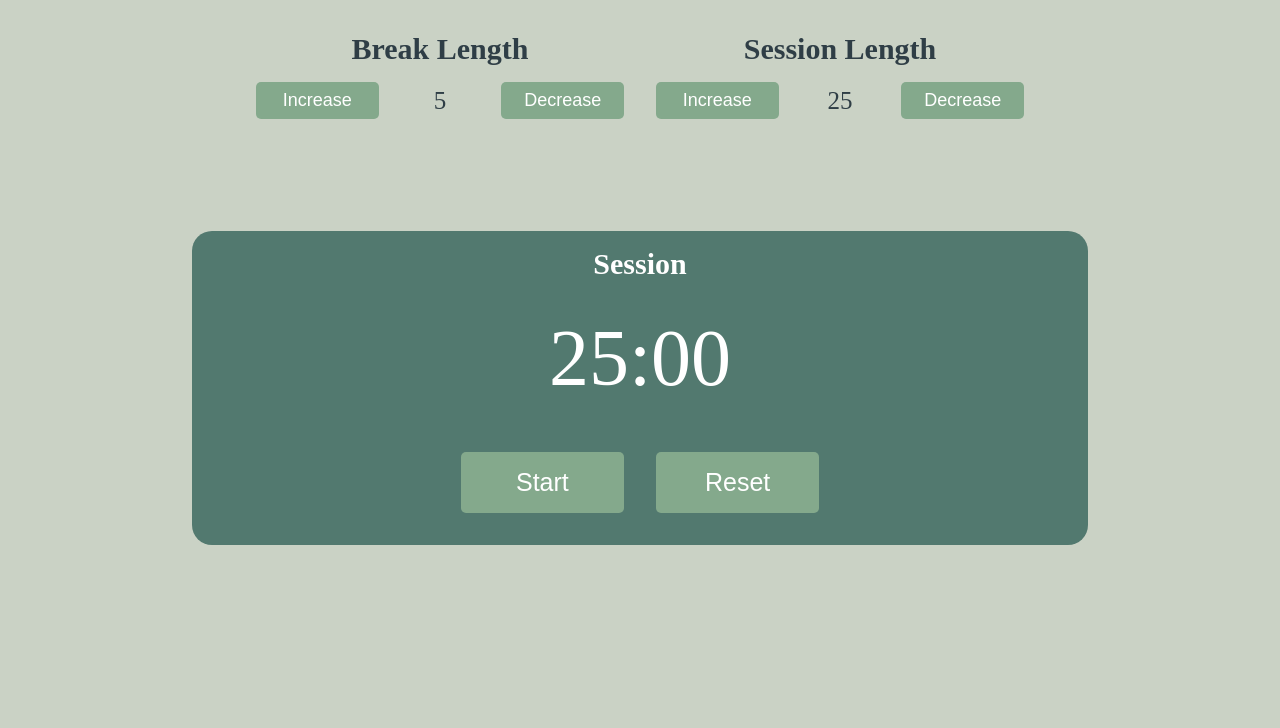
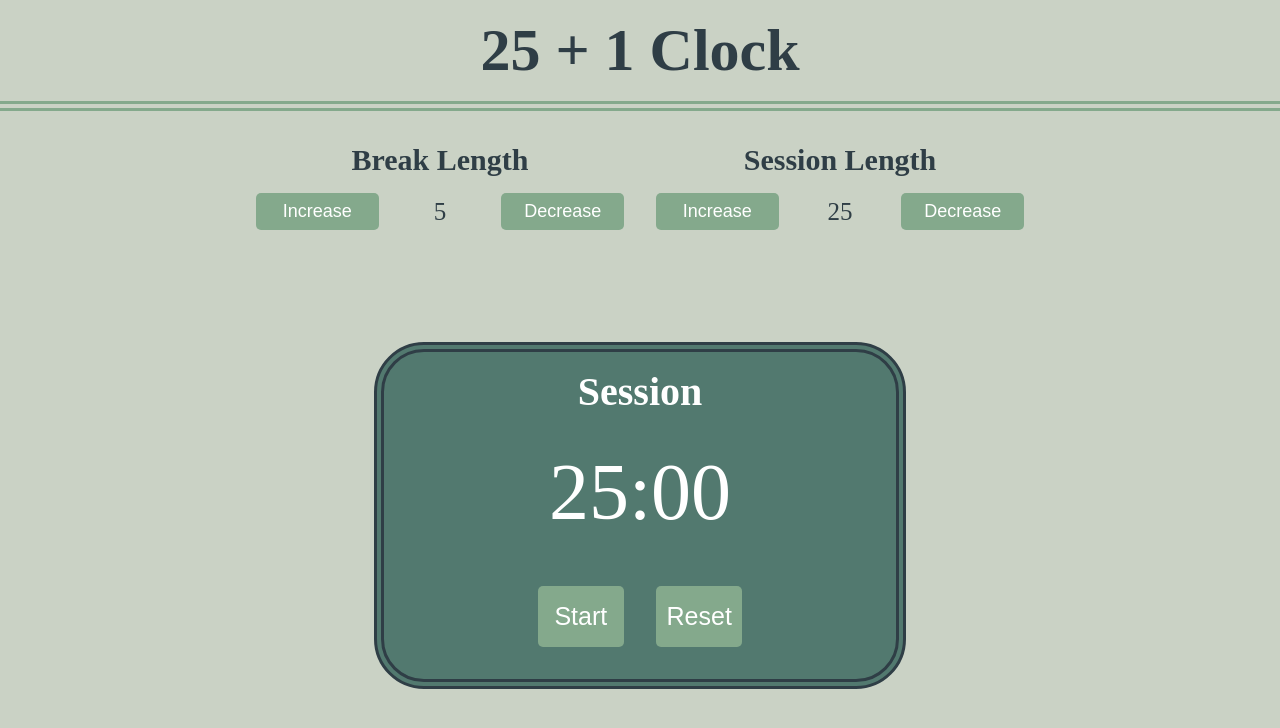
Before and after one commit to jadefred/freecodecamp_build_25_plus_5_clock, a React (Create React App) app: page / in a window 1280 px wide. Shown: the top 728 px of the page. Built offline with nearby package versions, Linux system fonts and the light colour scheme.

Commit message:
added div and css style

```diff
--- a/src/App.js
+++ b/src/App.js
@@ -7,6 +7,7 @@ function App() {
   const [timeLeft, setTimeLeft] = useState(1500);
   const [timerLabel, setTimerLabel] = useState("Session");
   const [start, setStart] = useState(false);
+  const [playbtn, setPlayBtn] = useState(false);
 
   //re-render time everysecond when clock is started and have timeleft
   const timeOut = setTimeout(() => {
@@ -41,22 +42,10 @@ function App() {
     }
   };
 
-  //reset all setting
-  const handleReset = () => {
-    clearTimeout(timeOut);
-    setStart(false);
-    setTimeLeft(1500);
-    setBreakTime(5);
-    setSessionTime(25);
-    setTimerLabel("Session");
-    const audio = document.getElementById("beep");
-    audio.pause();
-    audio.currentTime = 0;
-  };
-
   const handleStart = () => {
     clearTimeout(timeOut);
     setStart(!start);
+    setPlayBtn(!playbtn);
   };
 
   //when break time is finished, start to count down session again and on and on
@@ -88,6 +77,19 @@ function App() {
     clock();
   }, [start, timeLeft, timeOut]);
 
+  //reset all setting
+  const handleReset = () => {
+    clearTimeout(timeOut);
+    setStart(false);
+    setTimeLeft(1500);
+    setBreakTime(5);
+    setSessionTime(25);
+    setTimerLabel("Session");
+    const audio = document.getElementById("beep");
+    audio.pause();
+    audio.currentTime = 0;
+  };
+
   const timeFormatting = () => {
     const minutes = Math.floor(timeLeft / 60);
     const seconds = timeLeft - minutes * 60;
@@ -97,10 +99,12 @@ function App() {
   };
 
   const handleTimerLabel = timerLabel === "Session" ? "Session" : "Break";
+  const handlePlayBtn = playbtn === false ? "Start" : "Stop";
 
   return (
     <>
-      <div>
+      <h1>25 + 1 Clock</h1>
+      <div className="box">
         <div className="time-controller-box">
           <div className="length-outter-box">
             <h2 id="break-label">Break Length</h2>
@@ -134,10 +138,14 @@ function App() {
           <div>
             <p id="time-left">{timeFormatting()}</p>
             <div className="start-button-box">
-              <button id="start_stop" onClick={handleStart}>
-                Start
+              <button
+                id="start_stop"
+                onClick={handleStart}
+                style={handlePlayBtn === "Stop" ? { backgroundColor: "#354f52" } : {}}
+              >
+                {handlePlayBtn}
               </button>
-              <button id="reset" onClick={handleReset}>
+              <button disabled={start} id="reset" onClick={handleReset}>
                 Reset
               </button>
             </div>
--- a/src/index.css
+++ b/src/index.css
@@ -6,6 +6,17 @@
 
 body {
   background-color: #cad2c5;
+}
+
+h1 {
+  text-align: center;
+  padding: 1rem 0;
+  font-size: 60px;
+  color: #2f3e46;
+}
+
+.box {
+  border-top: 10px double #84a98c;
 }
 
 /* time length controller boxs' elements */
@@ -49,16 +60,17 @@ body {
 /* count down box's elements */
 .countDown-box {
   margin: 5rem auto;
-  border-radius: 20px;
+  border-radius: 50px;
   padding: 1rem 0;
-  width: 70%;
+  width: 40%;
+  border: double 10px #2f3e46;
   background-color: #52796f;
 }
 
 .countDown-box h2 {
   text-align: center;
   color: white;
-  font-size: 30px;
+  font-size: 40px;
 }
 
 .countDown-box p {
@@ -84,3 +96,7 @@ body {
   color: white;
   font-size: 25px;
 }
+
+button:disabled {
+  background-color: #a9c2ae;
+}
```
